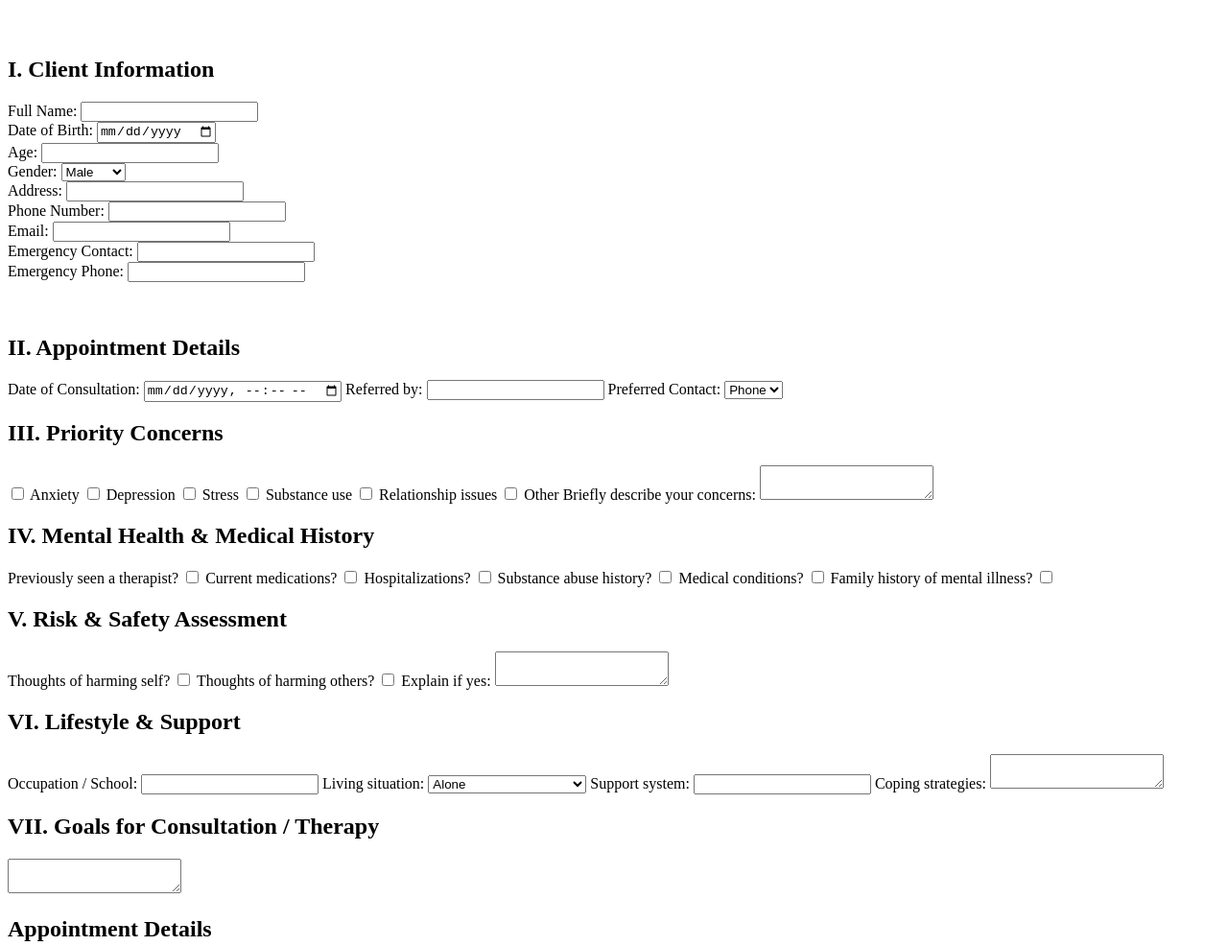
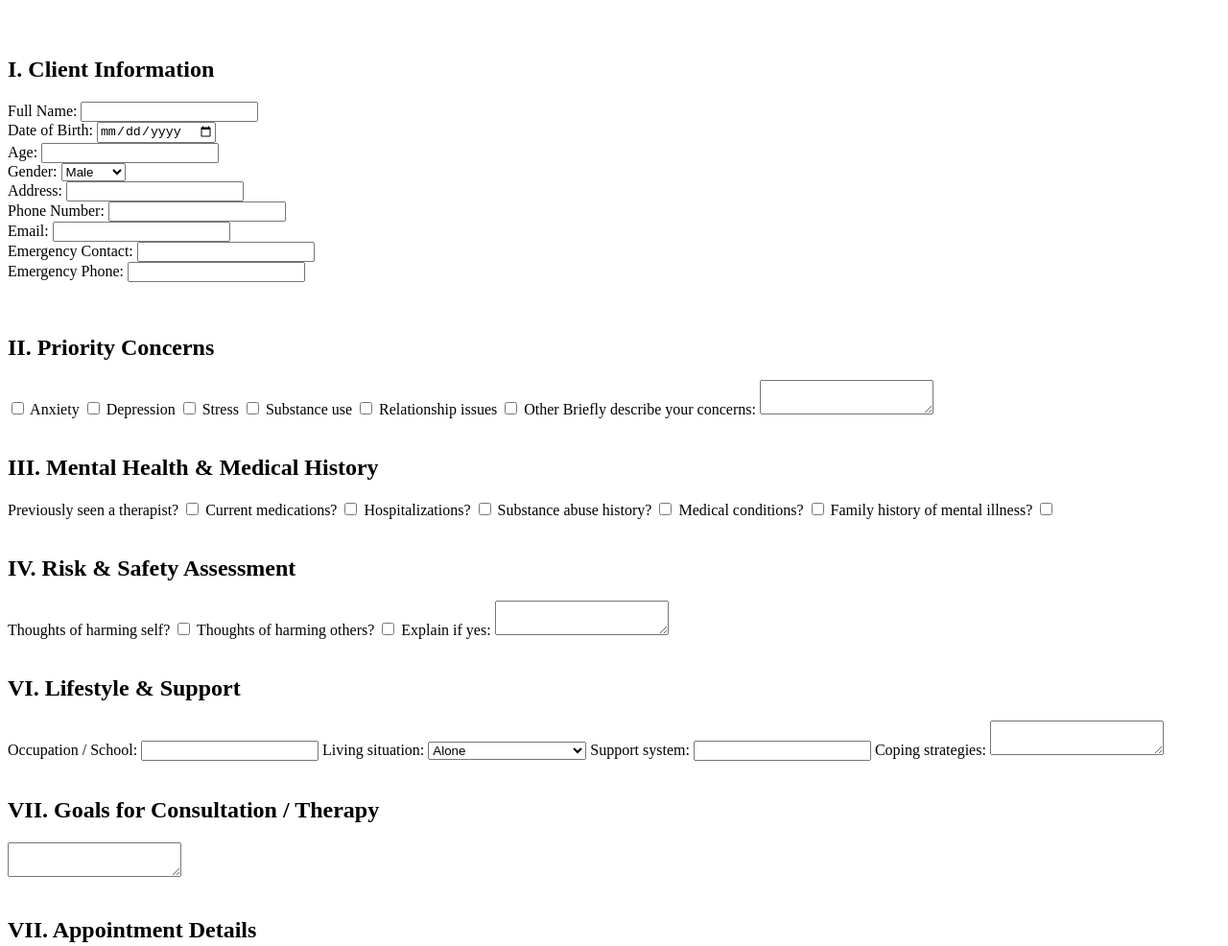
Before and after one commit to cognitioplus/home, a plain HTML site: page booking.html in a window 1280 px wide. Shown: the top 986 px of the page at 96% size. Drawn offline with Linux system fonts and the light colour scheme.

Commit message:
booking.html
Signed-off-by: cognitioplus <132303904+cognitioplus@users.noreply.github.com>

```diff
--- a/booking.html
+++ b/booking.html
@@ -61,20 +61,9 @@
     <label>Emergency Phone: <input type="tel" name="emergencyPhone"></label>
      </div>
      </br>
+
     <br>
-    <h2>II. Appointment Details</h2>
-    <label>Date of Consultation: <input type="datetime-local" name="consultDate"></label>
-    <label>Referred by: <input type="text" name="referredBy"></label>
-    <label>Preferred Contact:
-      <select name="contactMethod">
-        <option>Phone</option>
-        <option>Email</option>
-        <option>Other</option>
-      </select>
-    </label>
-
-
-    <h2>III. Priority Concerns</h2>
+    <h2>II. Priority Concerns</h2>
     <label><input type="checkbox" name="concerns" value="Anxiety"> Anxiety</label>
     <label><input type="checkbox" name="concerns" value="Depression"> Depression</label>
     <label><input type="checkbox" name="concerns" value="Stress"> Stress</label>
@@ -84,20 +73,23 @@
     <label>Briefly describe your concerns:
       <textarea name="concernDescription"></textarea>
     </label>
-
-    <h2>IV. Mental Health & Medical History</h2>
+    </br>
+    <br>
+    <h2>III. Mental Health & Medical History</h2>
     <label>Previously seen a therapist? <input type="checkbox" name="historyTherapist"></label>
     <label>Current medications? <input type="checkbox" name="historyMeds"></label>
     <label>Hospitalizations? <input type="checkbox" name="historyHospital"></label>
     <label>Substance abuse history? <input type="checkbox" name="historySubstance"></label>
     <label>Medical conditions? <input type="checkbox" name="historyMedical"></label>
     <label>Family history of mental illness? <input type="checkbox" name="historyFamily"></label>
-
-    <h2>V. Risk & Safety Assessment</h2>
+    </br>
+    <br>
+    <h2>IV. Risk & Safety Assessment</h2>
     <label>Thoughts of harming self? <input type="checkbox" name="riskSelfHarm"></label>
     <label>Thoughts of harming others? <input type="checkbox" name="riskOtherHarm"></label>
     <label>Explain if yes: <textarea name="riskExplanation"></textarea></label>
-
+    </br>
+    <br>
     <h2>VI. Lifestyle & Support</h2>
     <label>Occupation / School: <input type="text" name="occupation"></label>
     <label>Living situation:
@@ -109,11 +101,13 @@
     </label>
     <label>Support system: <input type="text" name="support"></label>
     <label>Coping strategies: <textarea name="coping"></textarea></label>
-
+    </br>
+    <br>
     <h2>VII. Goals for Consultation / Therapy</h2>
     <label><textarea name="goals"></textarea></label>
-
-<h2>Appointment Details</h2>
+    </br>
+    <br>
+<h2>VII. Appointment Details</h2>
 <label>Date of Consultation: <input type="date" name="consultDate" required></label>
 <label>Preferred Time:
   <input type="time" name="consultTime" required>
@@ -125,16 +119,20 @@
     <option>Email</option>
     <option>Other</option>
   </select>
-</label>
+  </label>
+   </br>
     <label>
-    <h2>Dynamic Price</h2>
+  <br>
+  <h2>Dynamic Price</h2>
     <p>Calculated price: PHP <span id="price">0</span></p>
 </label>
-    <h2>VIII. Consent</h2>
+     </br>
+ <br>
+  <h2>VIII. Consent</h2>
     <label>
       <input type="checkbox" required> I acknowledge that information is accurate and consent to treatment.
     </label>
-
+    </br>
     <button type="submit">Submit Booking</button>
   </form>
 </main>
```
